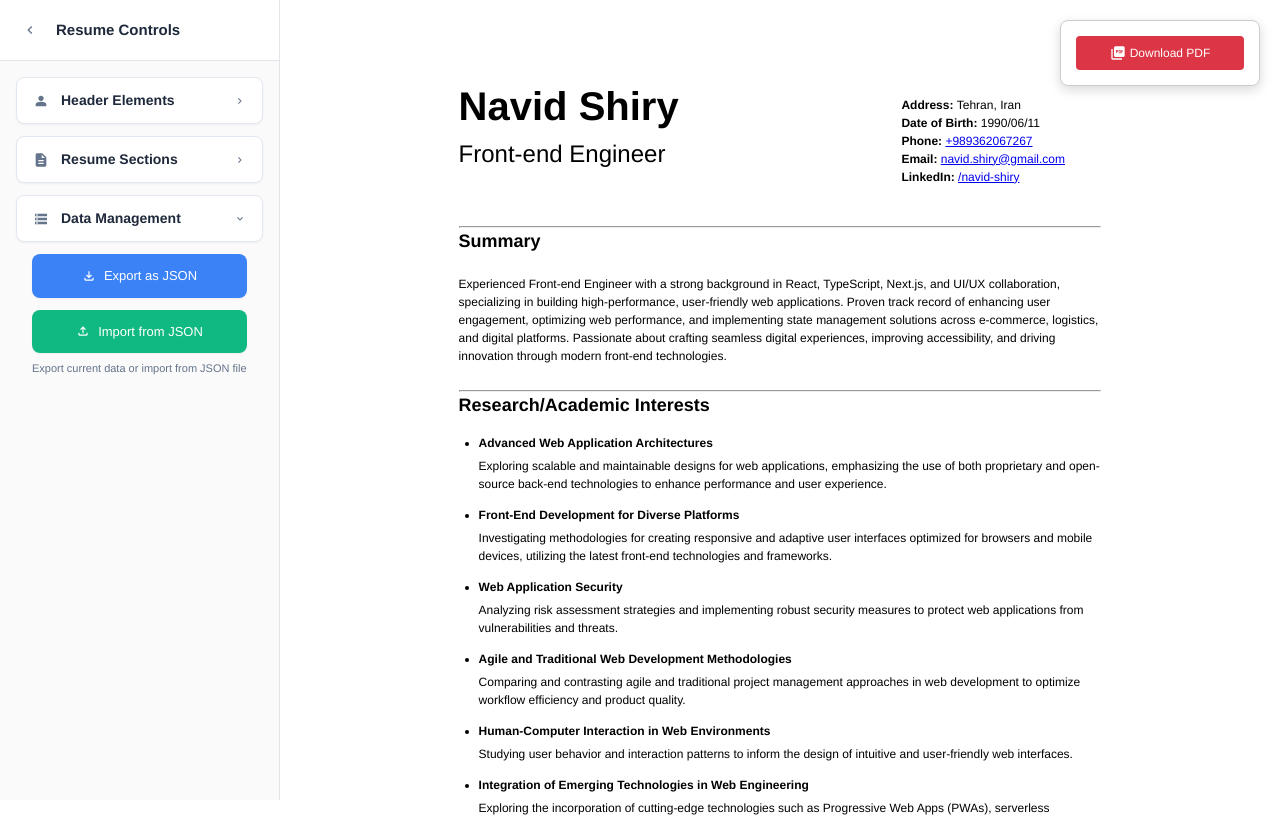
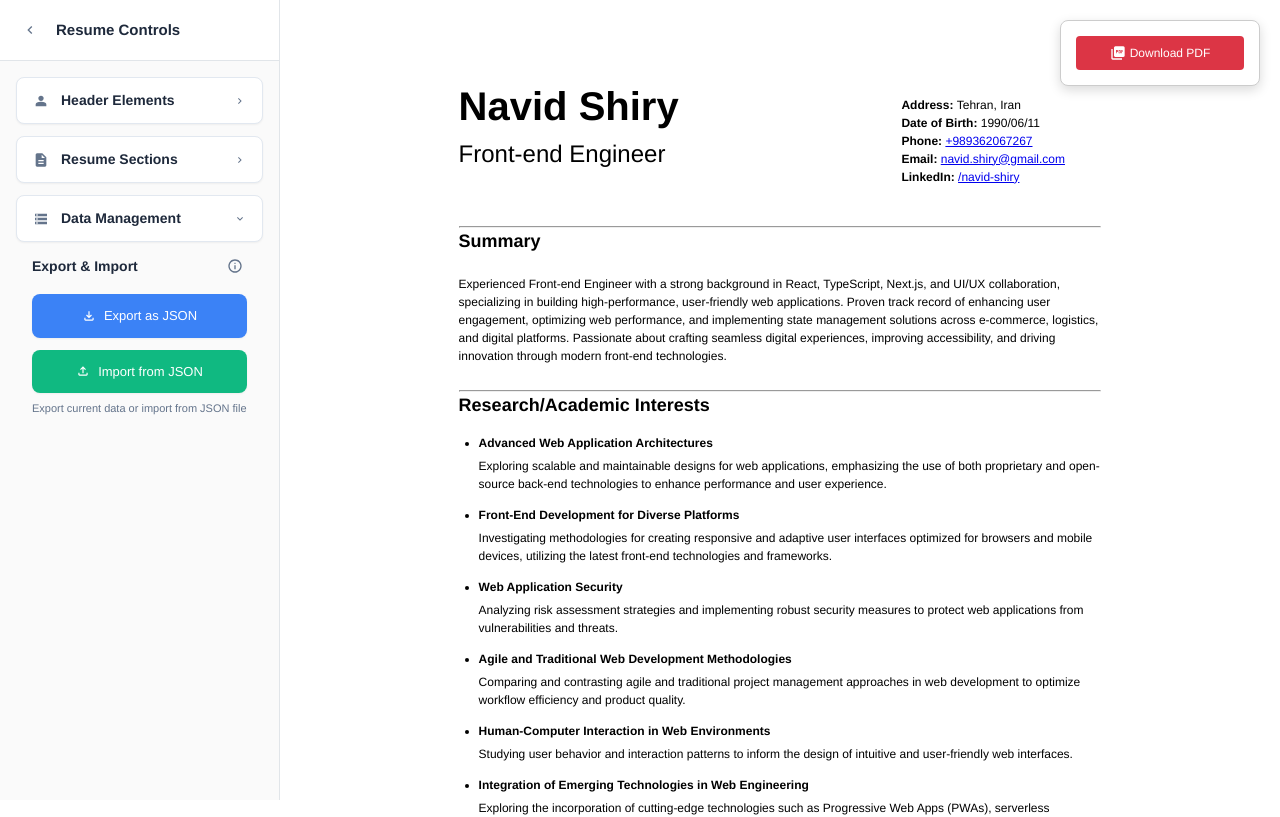
Before and after one commit to leonine90/Resumix, a Nuxt app: page / in a window 1280 px wide. Shown: the top 817 px of the page. Built offline with nearby package versions, Linux system fonts and the light colour scheme.

Commit message:
feat: add export and import guidance

```diff
--- a/components/ResumeSidebar.vue
+++ b/components/ResumeSidebar.vue
@@ -97,6 +97,12 @@
           <Icon class="toggle-icon" :icon="dataManagementSectionOpen ? 'material-symbols:expand-more' : 'material-symbols:chevron-right'" style="font-size: 12px;" />
         </div>
         <div v-if="dataManagementSectionOpen" class="section-content">
+          <div class="section-header-with-info">
+            <span class="section-subtitle">Export & Import</span>
+            <button class="info-btn" @click="showInfoModal = true" title="Learn about using AI to generate resumes">
+              <Icon icon="material-symbols:info-outline" style="font-size: 16px;" />
+            </button>
+          </div>
           <button class="export-btn" @click="exportData">
             <Icon icon="material-symbols:file-download" style="font-size: 14px;" />
             Export as JSON
@@ -135,6 +141,53 @@
       </div>
     </div>
   </div>
+
+  <!-- Info Modal -->
+  <div v-if="showInfoModal" class="modal-overlay" @click="showInfoModal = false">
+    <div class="modal-content" @click.stop>
+      <div class="modal-header">
+        <h3>Using an AI to Generate a Resume</h3>
+        <button class="modal-close" @click="showInfoModal = false">
+          <Icon icon="material-symbols:close" style="font-size: 20px;" />
+        </button>
+      </div>
+      <div class="modal-body">
+        <div class="info-content">
+          <p>For a more flexible way to create or edit your resume, you can use a large language model (LLM) like Gemini, ChatGPT, or Claude.</p>
+
+          <div class="step-list">
+            <div class="step-item">
+              <span class="step-number">1.</span>
+              <div class="step-content">
+                <strong>Export a sample:</strong> Start by exporting the default resume on this page using the Export as JSON button. This will give you a perfect template of the JSON structure.
+              </div>
+            </div>
+
+            <div class="step-item">
+              <span class="step-number">2.</span>
+              <div class="step-content">
+                <strong>Give the AI the JSON:</strong> Copy the exported JSON data and paste it into your AI of choice, telling it that this is the structure you need.
+              </div>
+            </div>
+
+            <div class="step-item">
+              <span class="step-number">3.</span>
+              <div class="step-content">
+                <strong>Provide your content:</strong> In the same prompt, provide your resume text (either a new resume or changes to an existing one) and ask the AI to generate a new JSON file using your content while following the structure of the sample you provided.
+              </div>
+            </div>
+
+            <div class="step-item">
+              <span class="step-number">4.</span>
+              <div class="step-content">
+                <strong>Import the new JSON:</strong> Copy the JSON generated by the AI and use the Import from JSON option in the Data Management section to update your resume.
+              </div>
+            </div>
+          </div>
+        </div>
+      </div>
+    </div>
+  </div>
   </div>
 </template>
 
@@ -168,6 +221,7 @@ const emit = defineEmits(['update:headerElements', 'update:sections', 'update:co
 
 const isCollapsed = ref(false)
 const showImportModal = ref(false)
+const showInfoModal = ref(false)
 const importJsonText = ref('')
 const headerSectionOpen = ref(false)
 const sectionsSectionOpen = ref(false)
@@ -643,6 +697,81 @@ const formatSectionName = (section) => {
   line-height: 1.4;
 }
 
+.section-header-with-info {
+  display: flex;
+  justify-content: space-between;
+  align-items: center;
+  margin-bottom: 16px;
+}
+
+.section-subtitle {
+  font-size: 14px;
+  font-weight: 600;
+  color: #1e293b;
+}
+
+.info-btn {
+  background: none;
+  border: none;
+  color: #64748b;
+  cursor: pointer;
+  padding: 4px;
+  border-radius: 4px;
+  display: flex;
+  align-items: center;
+  justify-content: center;
+  transition: all 0.2s ease;
+}
+
+.info-btn:hover {
+  background: #f1f5f9;
+  color: #3b82f6;
+}
+
+.info-content {
+  line-height: 1.6;
+}
+
+.info-content p {
+  margin: 0 0 20px 0;
+  color: #475569;
+}
+
+.step-list {
+  display: flex;
+  flex-direction: column;
+  gap: 16px;
+}
+
+.step-item {
+  display: flex;
+  gap: 12px;
+  align-items: flex-start;
+}
+
+.step-number {
+  background: #3b82f6;
+  color: white;
+  border-radius: 50%;
+  width: 24px;
+  height: 24px;
+  display: flex;
+  align-items: center;
+  justify-content: center;
+  font-size: 12px;
+  font-weight: 600;
+  flex-shrink: 0;
+}
+
+.step-content {
+  color: #475569;
+  line-height: 1.5;
+}
+
+.step-content strong {
+  color: #1e293b;
+}
+
 /* Modal Styles */
 .modal-overlay {
   position: fixed;
```
Lines whose indentation alone changed are shown as unchanged.
